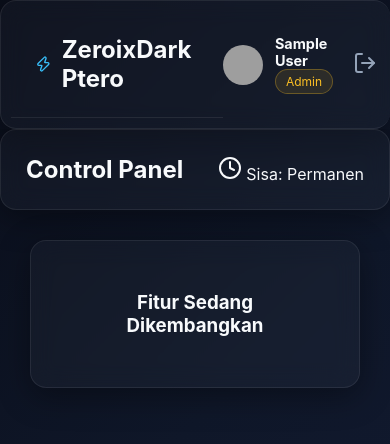
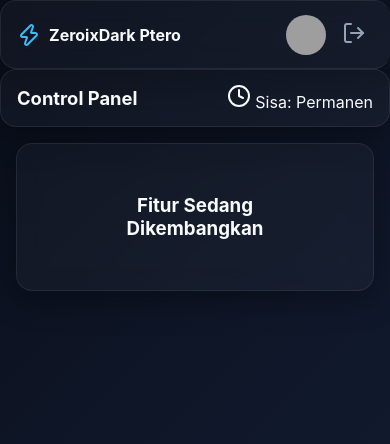
Before and after one commit to misterious999/ZeroixSystem-, a plain HTML site: page settings.html in a window 390 px wide. Drawn offline with nearby package versions, Linux system fonts and the light colour scheme; sample sign-in values are in the browser's storage; grey boxes are pictures that could not be loaded.

Commit message:
Add files via upload

```diff
--- a/css/style.css
+++ b/css/style.css
@@ -149,7 +149,56 @@ tr:hover td { background: rgba(255,255,255,0.02); }
 @media(max-width: 768px) {
   .hero h1 { font-size: 2.2rem; }
   #layout-container { flex-direction: column; }
-  .sidebar { width: 100%; height: auto; border-right: none; border-bottom: 1px solid var(--glass-border); flex-direction: row; justify-content: space-between; padding: 10px; }
-  .sidebar-nav { display: none; } /* Simplified for mobile snippet, typically uses a burger menu */
-  .sidebar-profile { border: none; padding: 0; }
+  .sidebar {
+    width: 100%;
+    height: auto;
+    border-right: none;
+    border-bottom: 1px solid var(--glass-border);
+    flex-direction: row;
+    justify-content: space-between;
+    align-items: center;
+    padding: 12px 16px;
+  }
+  .sidebar-brand {
+    padding: 0;
+    border-bottom: none;
+    gap: 8px;
+  }
+  .sidebar-brand h2 { font-size: 1rem; }
+  .sidebar-nav { display: none; }
+  .sidebar-profile {
+    border: none;
+    padding: 0;
+    gap: 8px;
+  }
+  .sidebar-profile .profile-info { display: none; } /* Sembunyikan nama di mobile biar lebih rapi */
+  .top-navbar {
+    padding: 14px 16px;
+    flex-wrap: wrap;
+    gap: 8px;
+  }
+  #page-title { font-size: 1.15rem; }
+  #page-content { padding: 16px; }
+
+  .admin-header-card h3 { margin-bottom: 12px !important; }
+  .admin-actions {
+    flex-direction: column;
+  }
+  .admin-actions .btn {
+    width: 100%;
+    justify-content: center;
+  }
+
+  /* Table lebih nyaman di HP */
+  table { font-size: 0.85rem; }
+  th, td { padding: 10px 8px; white-space: nowrap; }
+
+  .modal-box {
+    width: 94%;
+    padding: 20px;
+    max-height: 90vh;
+    overflow-y: auto;
+  }
+  .stats-grid { gap: 12px; }
+  .stat-card { padding: 16px; gap: 12px; }
 }
```
